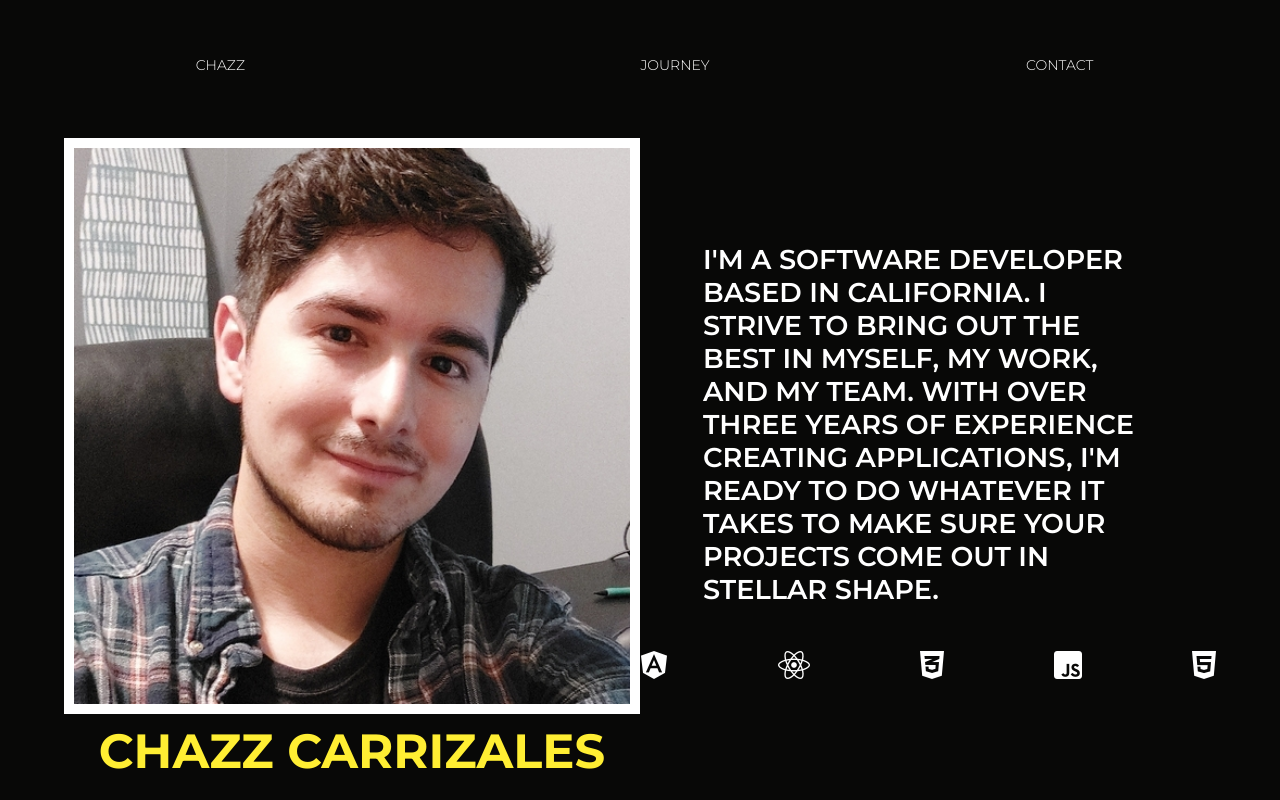
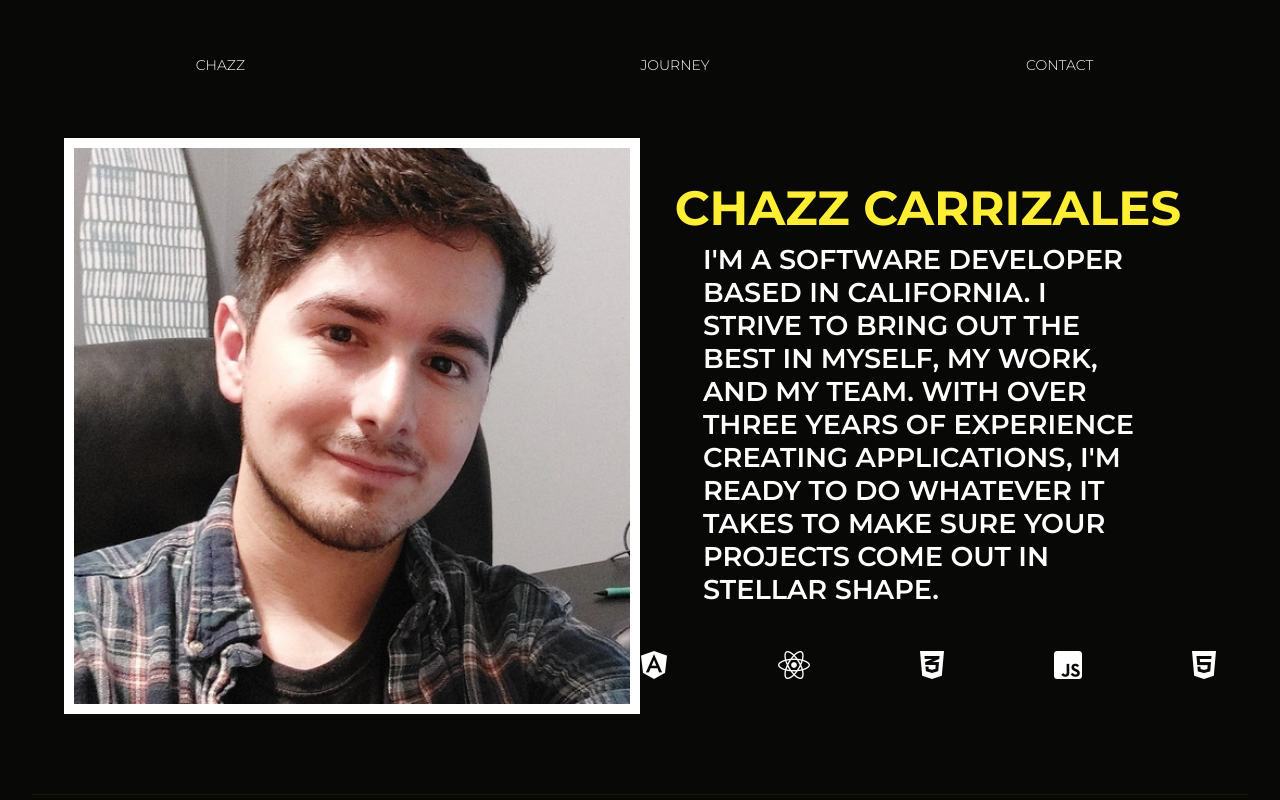
Before and after one commit to czcarrizales/react-portfolio, a React (Create React App) app: page / in a window 1280 px wide. Shown: the top 800 px of the page. Built offline with nearby package versions, Linux system fonts and the light colour scheme.

Commit message:
moving h1 into hero-text div

```diff
--- a/src/components/Hero.js
+++ b/src/components/Hero.js
@@ -7,9 +7,10 @@ export default function Hero() {
         <div className="hero-container">
             <div className="hero-img-container">
                 <img className="hero-img" src={chazzHeroPic}></img>
-                <h1>CHAZZ CARRIZALES</h1>
+
             </div>
             <div className="hero-text">
+            <h1>CHAZZ CARRIZALES</h1>
                 {/* <h2>Making Apps With <span className="complex">Determination</span> And <span className="simple">Perseverance</span></h2> */}
                 <p>I'm a software developer based in California. I strive to bring out the best in myself, my work, and my team. With over three years of experience creating applications, I'm ready to do whatever it takes to make sure your projects come out in stellar shape.</p>
                 <div className="icons">
```
